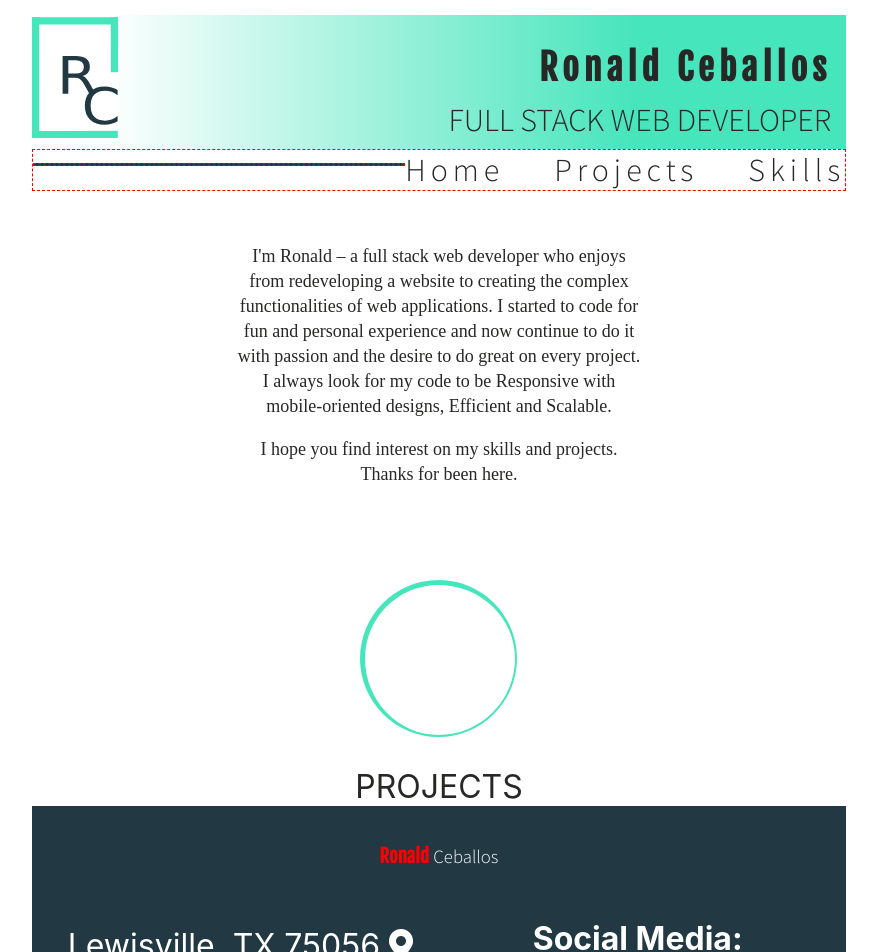
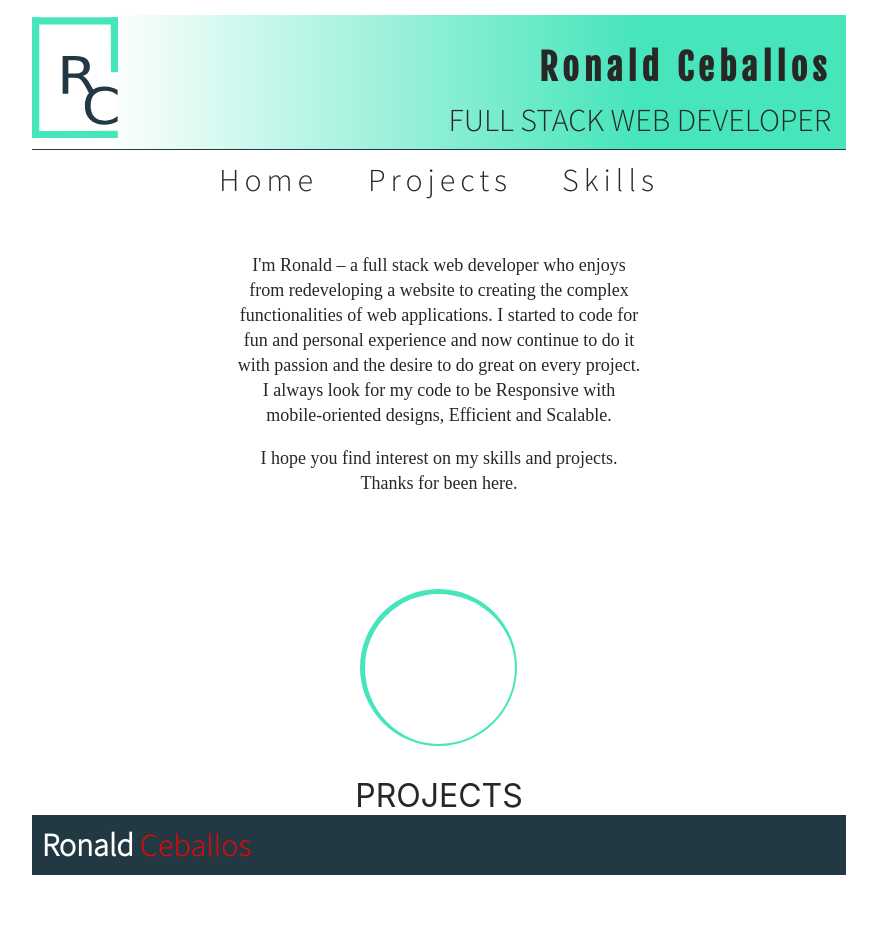
Before and after one commit to Ronald03/r-portfolio, a React (Create React App) app: page / in a window 1280 px wide. Shown: the top 952 px of the page, without its empty margins (201-1078 px from the left). After the commit the page ends 875 px from the top, so only its background shows below. Built offline with nearby package versions, Linux system fonts and the light colour scheme.

Commit message:
Fixed hr line, refactor some code

```diff
--- a/src/Components/Content.js
+++ b/src/Components/Content.js
@@ -2,7 +2,7 @@ import React from "react";
 
 export default function Content() {
   return (
-    <div className="main-content">
+    <div className="content">
       <div class="home-content ">
         <p>
           I'm Ronald &ndash;  a full stack web developer who
--- a/src/Components/Footer.js
+++ b/src/Components/Footer.js
@@ -4,8 +4,11 @@ export default function Footer() {
   return (
     <div className="main-footer">
       <footer class="footer">
+        <div className="name-on-footer fontSource">
+          <span id="ronald">Ronald <span id="ceballos">Ceballos</span></span>
+        </div>
 
-        <div class="footer-name ftr">
+       {/*  <div class="footer-name ftr">
           <h3><span id="ronald">Ronald</span> <span id="ceballos">Ceballos</span></h3>
         </div>
 
@@ -22,7 +25,7 @@ export default function Footer() {
           <a href="https://www.linkedin.com/in/ronaldceballos/">
             <i class="fab fa-linkedin"></i>
           </a>
-        </div>
+        </div> */}
 
       </footer>
     </div>)
--- a/src/Components/Header.js
+++ b/src/Components/Header.js
@@ -14,7 +14,7 @@ export default function Header() {
       <div className="portName">
         <div className="name-details">
           <h1 className="name">Ronald Ceballos</h1>
-          <span className="jobTitle">FULL STACK WEB DEVELOPER</span>
+          <span className="fontSource">FULL STACK WEB DEVELOPER</span>
         </div>
       </div>
     </div>
--- a/src/Components/Menu.js
+++ b/src/Components/Menu.js
@@ -2,10 +2,10 @@ import React from "react";
 
 export default function Menu() {
   return (
-    <div className="main-menu">
+    <div className="menu">
       <span className="line" ></span>
       <nav>
-        <div className="navs">
+        <div className="navs fontSource">
           <span id="home" className="nav-links">
             Home
           </span>
--- a/src/index.css
+++ b/src/index.css
@@ -13,18 +13,14 @@ body {
 }
 
 code {
-  font-family: source-code-pro, Menlo, Monaco, Consolas, 'Courier New',
+  font-family:  source-code-pro, Menlo, Monaco, Consolas, 'Courier New',
     monospace;
 }
 
+.fontSource {
+  font-family: 'Source Sans Pro', 'sans-serif';
+}
 
-.grid-main-app > div {
-  display: flex;
-  justify-content: center;
-  align-items: center;
-  font-size: 2em;
-  color: #272726;
-}
 .grid-main-app {
   height: 100%;
   display: grid;
@@ -39,14 +35,22 @@ code {
     ". . f f f f f f f . .";
 }
 
+.grid-main-app > div {
+  display: flex;
+  justify-content: center;
+  align-items: center;
+  font-size: 2em;
+  color: #272726;
+}
+
 .header {
   grid-area: h;
 }
-.main-menu {
-  border: 1px dashed red;
+.menu {
+  flex-wrap: wrap;
   grid-area: m;
 }
-.main-content {
+.content {
   grid-area: c;
   width: 100%;
 	min-height: calc(100% - 200px);
@@ -59,7 +63,6 @@ code {
   grid-area: p;
 }
 .main-footer {
-  background: crimson;
   grid-area: f;
 }
 
@@ -97,13 +100,8 @@ code {
   letter-spacing: 5px;
 }
 
-.jobTitle {
-  font-family: 'Source Sans Pro', 'sans-serif';
-}
-
 .line {
-  border: 1px dashed red;
-  width: 800px;
+  width: 100%;
   height: 1.5px;
   background-color: #223843;
   padding: 0;
@@ -125,7 +123,6 @@ code {
   .nav-links {
     padding-top: 10px;
     margin-left: 50px;
-    font-family: 'Source Sans Pro', sans-serif;
     letter-spacing: 5px;
     cursor: pointer;
   }
@@ -299,25 +296,23 @@ code {
     letter-spacing: 2px;
   }
   #ronald {
-    font-family: 'Fjalla One', sans-serif;
     font-weight: bold;
-    color: red;
+
   }
 
   #ceballos {
-    font-family: 'Source Sans Pro', sans-serif;
     font-weight: 300;
+    color: red;
   }
   /* 	Footer  */
 
   .footer {
     width: 100%;
-    display: flex;
-    flex-wrap: wrap;
     padding: 10px;
     background-color:  #223843;
     color:#FFFFFF;
   }
+
 
   .ftr {
     padding-top: 10px;
```
Also changed, not shown: src/Components/projects.json (renamed from src/projects.json, +8 -1 lines).
